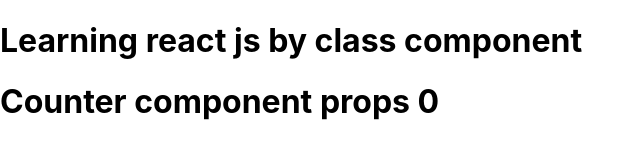
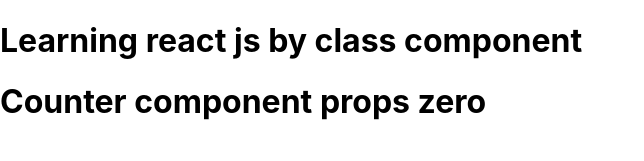
Before and after one commit to rehan-aslam1/internees-tarining-1-8-22, a React (Create React App) app: page / in a window 1280 px wide. Shown: the top 161 px of the page, without its empty margins (0-644 px from the left). Built offline with nearby package versions, Linux system fonts and the light colour scheme.

Commit message:
this issue, conditional redenring, setState

```diff
--- a/src/Components/Counter.jsx
+++ b/src/Components/Counter.jsx
@@ -1,21 +1,36 @@
 import React, { Component } from "react";
 
 class Counter extends Component {
+  // constructor(props){
+  //   super(props);
+  //   this.handleClick = this.handleClick.bind(this)
+  // }
   state = {
     count: 0,
   };
+
   handleClick = () => {
-    this.setState({
-      count:this.state.count + 1
-    });
+  //  this.state.count +=1;
+  this.setState({
+    count:this.state.count + 1
+  });
+  // const {count} = this.state;
+  // this.setState({
+  //   count:count + 1
+  // });
+  // this.setState(prevState =>{
+  //   return{
+  //     count:prevState.count + 1
+  //   }
+  // });
   }
   render() {
-    const style ={marginLeft:"50px", backgroundColor:'blue',color:'white'};
+    // const style ={marginLeft:"50px", backgroundColor:'blue',color:'white'};
     const { count } = this.state;
     const { heading  } = this.props;
     return (
       <>
-        <h1>{heading} {count}</h1><br/>
+        <h1>{heading} {count===0 ? 'zero': count }</h1><br/>
         <button className="btn-style" onClick={this.handleClick}>Click count</button>
       </>
     );
```
